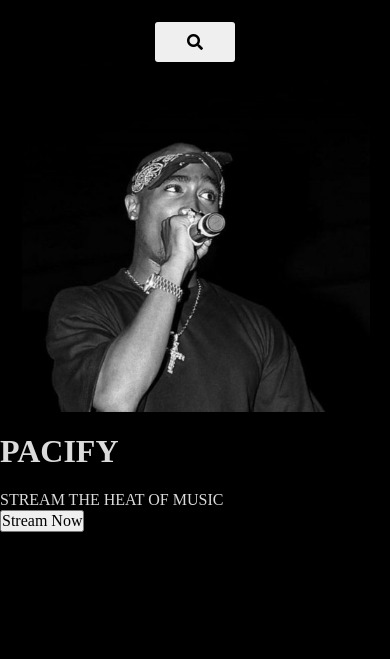
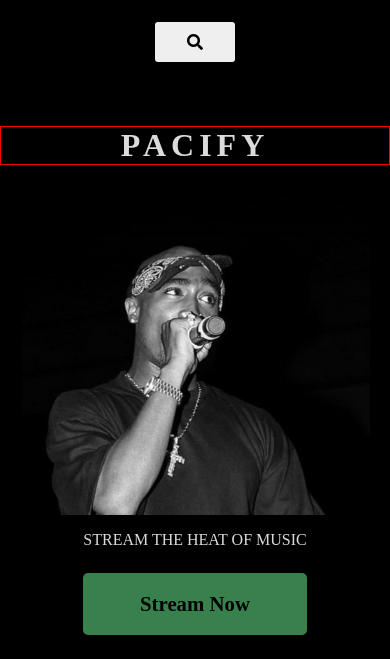
Before and after one commit to tylerjusfly/pacgram, a plain HTML site: page index.html in a window 390 px wide. Shown: the part 374-1033 px from the top of the page. Before the commit the page ends 906 px from the top, so only its background shows below. Drawn offline with Linux system fonts and the light colour scheme.

Commit message:
fixingsm screen

```diff
--- a/Css/index.css
+++ b/Css/index.css
@@ -28,14 +28,14 @@ nav{
 .search-box > input{
     height: 50;
     font-size: 15px;
-    padding: 13px;
+    padding-left: 13px;
     background-color: var(--hash);
     color: var( --white );
     border: none;
     border-radius: 3px;
 }
 .search-box > button{
-    height: 50;
+    height: 45;
     width: 100;
     font-size: 1em;
     margin-left: 1em;
@@ -84,6 +84,9 @@ nav{
 .section-text > .heatOfMusicDiv{
     margin-bottom: 2em;
     font-size: 1em;
+}
+.container .sm-pacify{
+    display: none;
 }
 
 }
@@ -137,4 +140,38 @@ nav{
         width: 350px;
     }
 
+    /* styles for text */
+    .container .section-text{
+        display: grid;
+        place-content: center;
+    }
+    .container .pacify{
+        display: none;
+    }
+    .sm-pacify{
+        text-align: center;
+        margin-top: 2em;
+        font-size: 2em;
+        font-weight: 800;
+        border: 1px solid red;
+        font-family: Inria Sans;
+        letter-spacing: 5px;
+    }
+    .section-text .heatOfMusicDiv{
+        margin-top: 1rem;
+        font: 1em inria Sans;
+
+    }
+    .section-text button{
+        margin: 1.5rem 0 1.5rem 0;
+        min-width: 7.5em;
+        height: 3em;
+        background-color: #38814d;
+        color: var(--black);
+        font: 1.3em inria Sans;
+        border: unset;
+        font-weight: 700;
+        cursor: pointer;
+        border-radius: 5px;
+    }
 }
--- /dev/null
+++ b/Css/library.css
@@ -0,0 +1,42 @@
+:root{
+    --black : #000;
+    --hash : #545454;
+    --white : #DBDBDB;
+    --background : #D9D9D9;
+}
+
+body {
+    background-color: #000;
+    display: grid;
+    place-content: center;
+}
+
+#musicLib{
+    display: flex;
+    /* justify-content: center; */
+    /* align-items: center; */
+    flex-direction: column;
+    gap: 30px;
+    padding: 35px;
+    background-color: var(--background);
+    width: 489px;
+    min-height: 534px;
+}
+#musicLib h3 {
+    text-align: center;
+}
+.music-card{
+    display: flex;
+    background-color: #555555;
+    padding: 10px 40px 10px 30px ;
+    gap: 30px;
+    border-radius: 5px;
+}
+.music-card img{
+    width: 30px;
+}
+.music-card span{
+    align-self: center;
+    color: var(--white);
+    /* align-items: center; */
+}
--- a/Modules/App.js
+++ b/Modules/App.js
@@ -1,12 +1,26 @@
-import Nav from './Nav.js';
-import Main from './Main.js';
+// import Nav from './Nav.js';
+// import Main from './Main.js';
+// import MusicCard from './MusicCard.js';
 
 
-const App = () => {
-    return `
-        ${ Nav() }
-        ${ Main() }
-    `
-}
+// const App = () => {
+//     return `
+//         ${ Nav() }
+//         ${ Main() }
+//     `
+// }
 
-document.getElementById("root").innerHTML = App()
+// const Library = () => {
+//     return `
+//         <h3>Songs Library</h3>
+//         ${MusicCard()}
+//         ${MusicCard()}
+//         ${MusicCard()}
+//         ${MusicCard()}
+//         ${MusicCard()}
+//     `
+// }
+
+// // document.getElementById("root").innerHTML = App()
+
+// document.getElementById("musicLib").innerHTML = Library()
--- a/Modules/Main.js
+++ b/Modules/Main.js
@@ -1,13 +1,4 @@
-const Main = () => `
-<div class="container">
-<section class="image-container">
-    <img src="./images/pacmic.jpg" alt="pac Holding A mic">
-</section>
-<section class="section-text">
-    <h1 class="pacify">PACIFY</h1>
-    <div class="heatOfMusicDiv">STREAM THE HEAT OF MUSIC</div>
-    <button> Stream Now </button>
-</section>
-</div>
-`
-export default Main
+// const Main = () => `
+
+// `
+// export default Main
--- /dev/null
+++ b/Modules/MusicCard.js
@@ -0,0 +1,4 @@
+// const MusicCard = () => ` `
+
+
+// export default MusicCard;
--- a/Modules/Nav.js
+++ b/Modules/Nav.js
@@ -1,13 +1,5 @@
-const Nav = () => `
-    <nav>
-        <a href="#" class="logo-name">
-            <img src="./images//shakurLogo.png" alt="tupacShakur">
-        </a>
-        <span class="search-box">
-            <input type="text" placeholder="Search" id="search">
-            <button><i class="fa fa-search"></i></button>
-        </span>
-     </nav>
-`
+// const Nav = () => `
 
-export default Nav
+// `
+
+// export default Nav
--- a/index.html
+++ b/index.html
@@ -10,7 +10,29 @@
     <title>Pacify</title>
 </head>
 <body>
-    <div id="root"></div>
+    <div id="root">
+        <nav>
+            <a href="#" class="logo-name">
+                <img src="./images//shakurLogo.png" alt="tupacShakur">
+            </a>
+            <span class="search-box">
+                <input type="text" placeholder="Search" id="search">
+                <button><i class="fa fa-search"></i></button>
+            </span>
+         </nav>
+        <div class="container">
+            <div class="sm-pacify">PACIFY </div>
+            <section class="image-container">
+                <img src="./images/pacmic.jpg" alt="pac Holding A mic">
+            </section>
+            <section class="section-text">
+                <div class="pacify">PACIFY </div>
+                <div class="heatOfMusicDiv">STREAM THE HEAT OF MUSIC</div>
+                <button> Stream Now </button>
+            </section>
+            </div>
+
+    </div>
    <script type="module" src="./Modules/App.js"></script>
 </body>
 </html>
```
Also changed, not shown: library.html (added, +21 -0 lines), images/circle-play-solid.svg (added).
